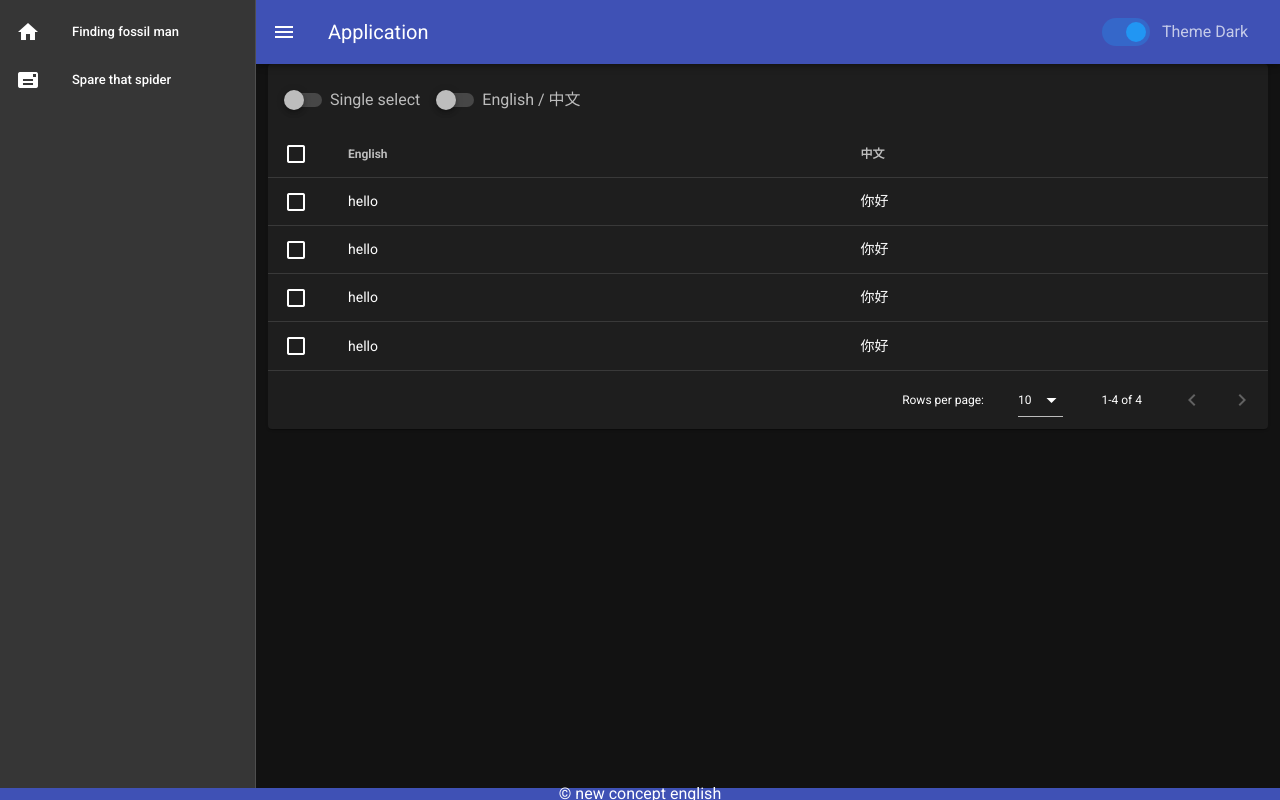
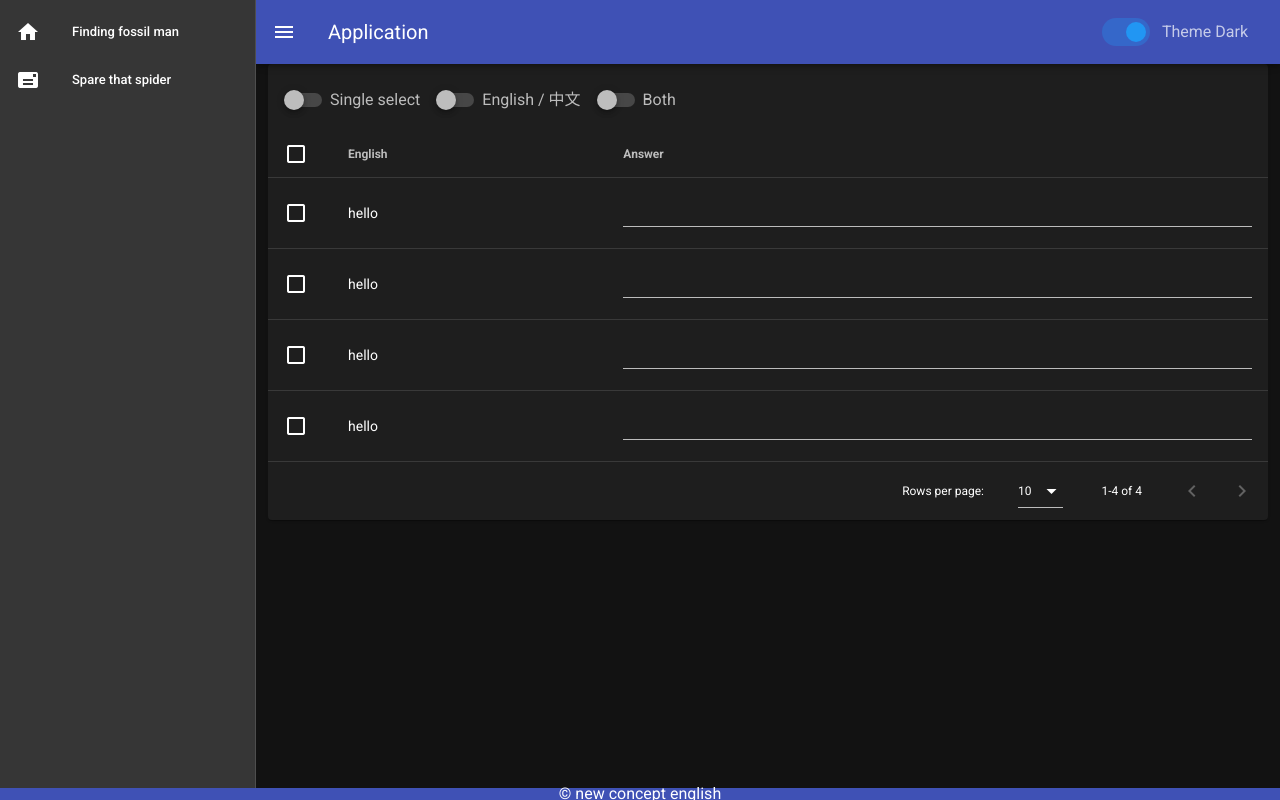
Before and after one commit to ejkgmea/handwriting-remember, a Vue app: page /#/ in a window 1280 px wide. Built offline with nearby package versions, Linux system fonts and the light colour scheme.

Commit message:
switch language completed

```diff
--- a/src/views/Home.vue
+++ b/src/views/Home.vue
@@ -10,7 +10,9 @@
           justify="center"
           align="center"
         >
-          <v-col class="text-center">
+          <v-col
+            class="text-center"
+          >
             <v-data-table
               v-model="selected"
               :headers="headers"
@@ -28,27 +30,21 @@
                     class="pa-2"
                   />
                   <v-switch
-                    v-model="english"
+                    v-model="showChinese"
                     label="English / 中文"
                     class="pa-2"
                   />
-                  <!-- <v-switch
-                    v-model="chinese"
-                    label="中文"
+                  <v-switch
+                    v-model="showBoth"
+                    label="Both"
                     class="pa-2"
-                  /> -->
+                  />
                 </v-row>
               </template>
 
-              <template v-slot:item.englishAnswer="{ item }">
+              <template v-slot:item.answer="{ item }">
                 <v-text-field
-                  v-model="item.englishAnswer"
-                />
-              </template>
-
-              <template v-slot:item.chineseAnswer="{ item }">
-                <v-text-field
-                  v-model="item.chineseAnswer"
+                  v-model="item.answer"
                 />
               </template>
             </v-data-table>
@@ -76,74 +72,74 @@ export default {
   components: {
     Navbar
   },
-  props: {
-    source: {
-      type: String,
-      default: ''
-    }
-  },
   data () {
     return {
       singleSelect: false,
-      english: false,
-      chinese: false,
+      showChinese: false,
+      showBoth: false,
       selected: [],
       headers: [
         { text: 'English', value: 'english' },
-        // { text: 'English answer', value: 'englishAnswer' },
-        // { text: '中文答案', value: 'chineseAnswer' },
-        { text: '中文', value: 'chinese' }
+        { text: 'Answer', value: 'answer' }
       ],
       desserts: [
         {
           english: 'hello',
-          englishAnswer: 'hello',
-          chineseAnswer: '你好',
-          chinese: '你好'
+          chinese: '你好',
+          answer: ''
         },
         {
           english: 'hello',
-          englishAnswer: 'hello',
-          chineseAnswer: '你好',
-          chinese: '你好'
+          chinese: '你好',
+          answer: ''
         },
         {
           english: 'hello',
-          englishAnswer: 'hello',
-          chineseAnswer: '你好',
-          chinese: '你好'
+          chinese: '你好',
+          answer: ''
         },
         {
           english: 'hello',
-          englishAnswer: 'hello',
-          chineseAnswer: '你好',
-          chinese: '你好'
+          chinese: '你好',
+          answer: ''
         }
       ]
     }
   },
   watch: {
-    english (newValue) {
+    showChinese (newValue) {
       if (newValue === true) {
         this.headers = [
           { text: 'English', value: 'english' },
-          { text: '你的答案', value: 'chineseAnswer' }
+          { text: 'Answer', value: 'answer' }
         ]
       } else {
         this.headers = [
           { text: '中文', value: 'chinese' },
-          { text: 'Your answer', value: 'englishAnswer' }
+          { text: 'Answer', value: 'answer' }
+        ]
+      }
+    },
+    showBoth (newValue) {
+      if (newValue === true) {
+        this.headers = [
+          { text: 'English', value: 'english' },
+          { text: '中文', value: 'chinese' },
+          { text: 'Answer', value: 'answer' }
+        ]
+      } else if (this.showChinese === true) {
+        this.headers = [
+          { text: 'English', value: 'english' },
+          { text: 'Answer', value: 'answer' }
+        ]
+      } else {
+        this.headers = [
+          { text: '中文', value: 'chinese' },
+          { text: 'Answer', value: 'answer' }
         ]
       }
     }
   },
-  methods: {
-    showEnglish () {
-      this.english = !this.english
-    },
-    showChinese () {
-      this.chinese = !this.chinese
-    }
-  }
+  methods: {}
 }
 </script>
```
